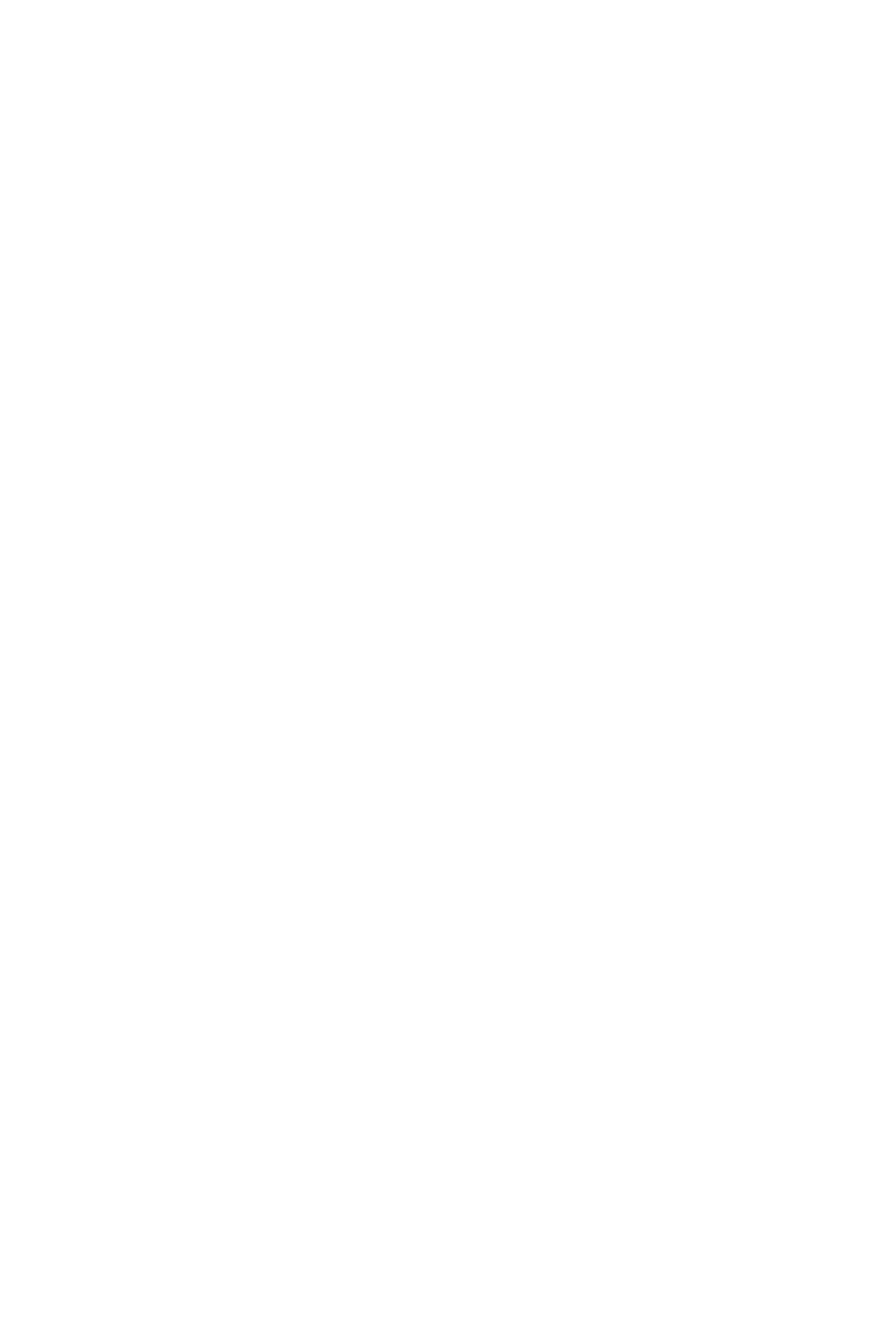
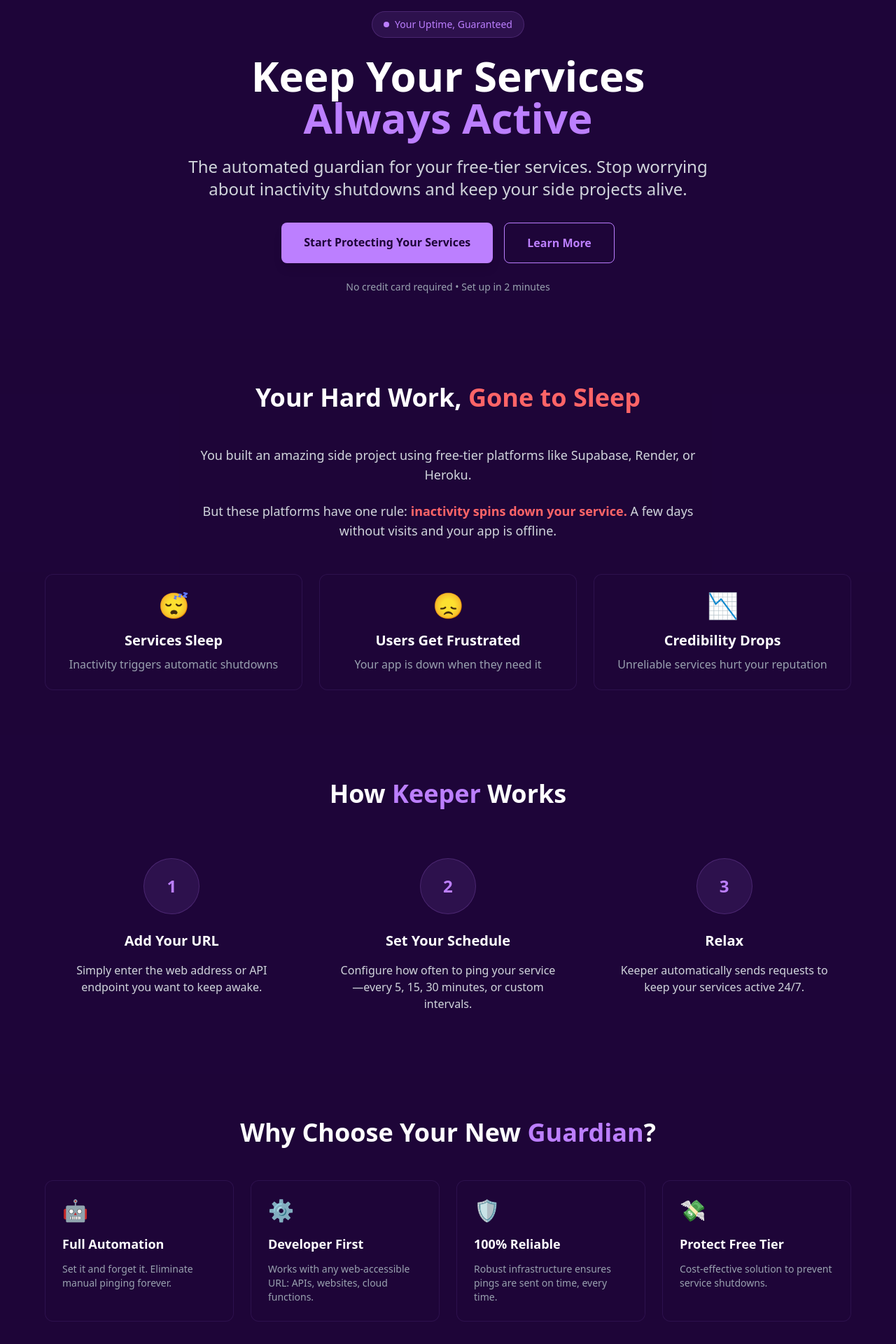
Before and after one commit to pauloconde/keeper, a Next.js app: page / in a window 1280 px wide. Shown: the part 200-2120 px from the top of the page at 70% size. Before the commit the page ends 936 px from the top, so only its background shows below. Built offline with nearby package versions, Linux system fonts and the light colour scheme; no server answers.

Commit message:
Provisional Home Page

```diff
--- a/src/app/page.jsx
+++ b/src/app/page.jsx
@@ -1,20 +1,190 @@
 "use client";
+
+import Link from 'next/link'
+
 export default function Home() {
   return (
-    <div className="dark bg-background-light dark:bg-background-dark font-display text-white antialiased">
-      <div className="relative flex h-auto min-h-screen w-full flex-col">
-        <div className="layout-container flex h-full grow flex-col">
-          <div className="flex flex-1 justify-center p-4 sm:p-6 lg:p-8">
-            <div className="layout-content-container flex w-full max-w-7xl flex-1 flex-col">
-              <main className="py-8">
-                <div className="flex flex-wrap items-center justify-between gap-3 mb-6">
-                  <h2 className="text-4xl font-black leading-tight tracking-[-0.033em]">Bienvenido</h2>
-                </div>
-              </main>
+    <div className="min-h-screen bg-[#1e0539] text-white">
+      {/* Hero Section */}
+      <section className="pt-20 pb-16 px-4">
+        <div className="max-w-6xl mx-auto text-center">
+          <div className="inline-flex items-center gap-2 bg-[#bc7fff]/10 border border-[#bc7fff]/20 rounded-full px-4 py-2 mb-6">
+            <div className="w-2 h-2 bg-[#bc7fff] rounded-full animate-pulse"></div>
+            <span className="text-[#bc7fff] text-sm font-medium">Your Uptime, Guaranteed</span>
+          </div>
+
+          <h1 className="text-5xl md:text-6xl font-bold mb-6">
+            Keep Your Services
+            <span className="block text-[#bc7fff]">Always Active</span>
+          </h1>
+
+          <p className="text-xl md:text-2xl text-gray-300 mb-8 max-w-3xl mx-auto">
+            The automated guardian for your free-tier services. Stop worrying about inactivity shutdowns and keep your side projects alive.
+          </p>
+
+          <div className="flex flex-col sm:flex-row gap-4 justify-center">
+            <Link
+              href="/signup"
+              className="bg-[#bc7fff] hover:bg-[#bc7fff]/90 text-[#1e0539] font-semibold py-4 px-8 rounded-lg transition duration-200 shadow-lg hover:shadow-[#bc7fff]/25 hover:shadow-xl"
+            >
+              Start Protecting Your Services
+            </Link>
+            <Link
+              href="/how-it-works"
+              className="border border-[#bc7fff] hover:bg-[#bc7fff]/10 text-[#bc7fff] font-semibold py-4 px-8 rounded-lg transition duration-200"
+            >
+              Learn More
+            </Link>
+          </div>
+
+          <p className="text-gray-400 mt-6 text-sm">
+            No credit card required • Set up in 2 minutes
+          </p>
+        </div>
+      </section>
+
+      {/* Problem Section */}
+      <section className="py-16 px-4 bg-[#1e0539]/80">
+        <div className="max-w-6xl mx-auto">
+          <h2 className="text-3xl md:text-4xl font-bold text-center mb-12">
+            Your Hard Work,{' '}
+            <span className="text-red-400">Gone to Sleep</span>
+          </h2>
+
+          <div className="max-w-3xl mx-auto text-center">
+            <p className="text-lg text-gray-300 mb-6">
+              You built an amazing side project using free-tier platforms like Supabase, Render, or Heroku.
+            </p>
+            <p className="text-lg text-gray-300">
+              But these platforms have one rule:{' '}
+              <strong className="text-red-400">inactivity spins down your service.</strong>{' '}
+              A few days without visits and your app is offline.
+            </p>
+          </div>
+
+          <div className="grid md:grid-cols-3 gap-6 mt-12">
+            <div className="bg-[#1e0539]/60 border border-[#bc7fff]/10 rounded-xl p-6 text-center">
+              <div className="text-4xl mb-4">😴</div>
+              <h3 className="text-xl font-semibold mb-2">Services Sleep</h3>
+              <p className="text-gray-400">Inactivity triggers automatic shutdowns</p>
+            </div>
+
+            <div className="bg-[#1e0539]/60 border border-[#bc7fff]/10 rounded-xl p-6 text-center">
+              <div className="text-4xl mb-4">😞</div>
+              <h3 className="text-xl font-semibold mb-2">Users Get Frustrated</h3>
+              <p className="text-gray-400">Your app is down when they need it</p>
+            </div>
+
+            <div className="bg-[#1e0539]/60 border border-[#bc7fff]/10 rounded-xl p-6 text-center">
+              <div className="text-4xl mb-4">📉</div>
+              <h3 className="text-xl font-semibold mb-2">Credibility Drops</h3>
+              <p className="text-gray-400">Unreliable services hurt your reputation</p>
             </div>
           </div>
         </div>
-      </div>
+      </section>
+
+      {/* How It Works Section */}
+      <section className="py-16 px-4 bg-[#1e0539]">
+        <div className="max-w-6xl mx-auto">
+          <h2 className="text-3xl md:text-4xl font-bold text-center mb-12">
+            How <span className="text-[#bc7fff]">Keeper</span> Works
+          </h2>
+
+          <div className="grid md:grid-cols-3 gap-8">
+            <div className="text-center p-6">
+              <div className="w-20 h-20 bg-[#bc7fff]/10 rounded-full flex items-center justify-center mx-auto mb-6 border border-[#bc7fff]/20">
+                <span className="text-2xl font-bold text-[#bc7fff]">1</span>
+              </div>
+              <h3 className="text-xl font-semibold mb-4">Add Your URL</h3>
+              <p className="text-gray-300">
+                Simply enter the web address or API endpoint you want to keep awake.
+              </p>
+            </div>
+
+            <div className="text-center p-6">
+              <div className="w-20 h-20 bg-[#bc7fff]/10 rounded-full flex items-center justify-center mx-auto mb-6 border border-[#bc7fff]/20">
+                <span className="text-2xl font-bold text-[#bc7fff]">2</span>
+              </div>
+              <h3 className="text-xl font-semibold mb-4">Set Your Schedule</h3>
+              <p className="text-gray-300">
+                Configure how often to ping your service—every 5, 15, 30 minutes, or custom intervals.
+              </p>
+            </div>
+
+            <div className="text-center p-6">
+              <div className="w-20 h-20 bg-[#bc7fff]/10 rounded-full flex items-center justify-center mx-auto mb-6 border border-[#bc7fff]/20">
+                <span className="text-2xl font-bold text-[#bc7fff]">3</span>
+              </div>
+              <h3 className="text-xl font-semibold mb-4">Relax</h3>
+              <p className="text-gray-300">
+                Keeper automatically sends requests to keep your services active 24/7.
+              </p>
+            </div>
+          </div>
+        </div>
+      </section>
+
+      {/* Benefits Section */}
+      <section className="py-16 px-4 bg-[#1e0539]/80">
+        <div className="max-w-6xl mx-auto">
+          <h2 className="text-3xl md:text-4xl font-bold text-center mb-12">
+            Why Choose Your New <span className="text-[#bc7fff]">Guardian</span>?
+          </h2>
+
+          <div className="grid md:grid-cols-2 lg:grid-cols-4 gap-6">
+            <div className="bg-[#1e0539]/60 border border-[#bc7fff]/10 rounded-xl p-6">
+              <div className="text-3xl mb-4">🤖</div>
+              <h3 className="text-lg font-semibold mb-3">Full Automation</h3>
+              <p className="text-gray-400 text-sm">
+                Set it and forget it. Eliminate manual pinging forever.
+              </p>
+            </div>
+
+            <div className="bg-[#1e0539]/60 border border-[#bc7fff]/10 rounded-xl p-6">
+              <div className="text-3xl mb-4">⚙️</div>
+              <h3 className="text-lg font-semibold mb-3">Developer First</h3>
+              <p className="text-gray-400 text-sm">
+                Works with any web-accessible URL: APIs, websites, cloud functions.
+              </p>
+            </div>
+
+            <div className="bg-[#1e0539]/60 border border-[#bc7fff]/10 rounded-xl p-6">
+              <div className="text-3xl mb-4">🛡️</div>
+              <h3 className="text-lg font-semibold mb-3">100% Reliable</h3>
+              <p className="text-gray-400 text-sm">
+                Robust infrastructure ensures pings are sent on time, every time.
+              </p>
+            </div>
+
+            <div className="bg-[#1e0539]/60 border border-[#bc7fff]/10 rounded-xl p-6">
+              <div className="text-3xl mb-4">💸</div>
+              <h3 className="text-lg font-semibold mb-3">Protect Free Tier</h3>
+              <p className="text-gray-400 text-sm">
+                Cost-effective solution to prevent service shutdowns.
+              </p>
+            </div>
+          </div>
+        </div>
+      </section>
+
+      {/* Final CTA Section */}
+      <section className="py-20 px-4 bg-gradient-to-br from-[#1e0539] to-[#2d0a52]">
+        <div className="max-w-4xl mx-auto text-center">
+          <h2 className="text-3xl md:text-4xl font-bold mb-6">
+            Stop the Shutdowns. Start the <span className="text-[#bc7fff]">Peace of Mind</span>.
+          </h2>
+          <p className="text-xl text-gray-300 mb-8 max-w-2xl mx-auto">
+            Your projects deserve to be always available. Let Keeper be the guardian that never sleeps.
+          </p>
+          <Link
+            href="/signup"
+            className="inline-block bg-[#bc7fff] hover:bg-[#bc7fff]/90 text-[#1e0539] font-bold py-4 px-12 rounded-lg transition duration-200 text-lg shadow-lg hover:shadow-[#bc7fff]/25 hover:shadow-xl"
+          >
+            Get Started with Keeper Today
+          </Link>
+        </div>
+      </section>
     </div>
   );
 }
--- a/src/middleware.ts
+++ b/src/middleware.ts
@@ -1,6 +1,25 @@
-import { clerkMiddleware } from '@clerk/nextjs/server';
+// import { clerkMiddleware } from '@clerk/nextjs/server';
 
-export default clerkMiddleware();
+// export default clerkMiddleware();
+
+// export const config = {
+//   matcher: [
+//     // Skip Next.js internals and all static files, unless found in search params
+//     '/((?!_next|[^?]*\\.(?:html?|css|js(?!on)|jpe?g|webp|png|gif|svg|ttf|woff2?|ico|csv|docx?|xlsx?|zip|webmanifest)).*)',
+//     // Always run for API routes
+//     '/(api|trpc)(.*)',
+//   ],
+// };
+
+import { clerkMiddleware, createRouteMatcher } from '@clerk/nextjs/server'
+
+const isPublicRoute = createRouteMatcher(['/', '/sign-in(.*)', '/sign-up(.*)'])
+
+export default clerkMiddleware(async (auth, req) => {
+  if (!isPublicRoute(req)) {
+    await auth.protect()
+  }
+})
 
 export const config = {
   matcher: [
@@ -9,4 +28,4 @@ export const config = {
     // Always run for API routes
     '/(api|trpc)(.*)',
   ],
-};
+}
```
